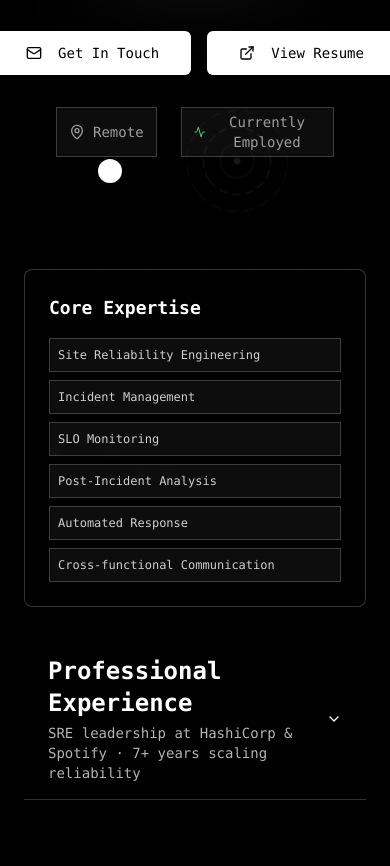
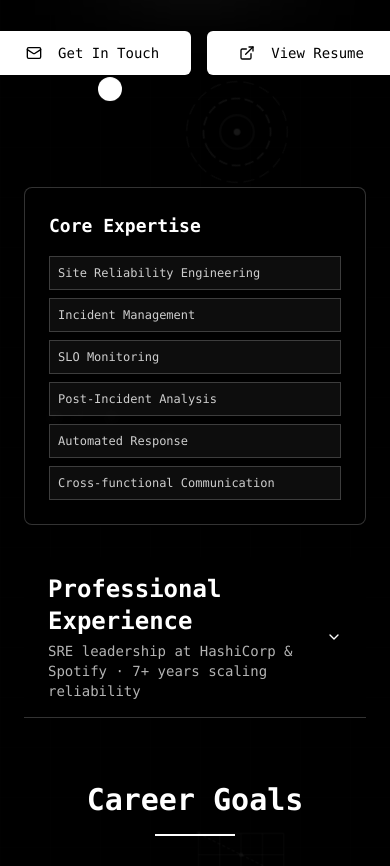
Before and after one commit to Dbochman/personal-website, a React (Vite) app: page / in a window 390 px wide. Shown: the part 953-1819 px from the top of the page. Built offline with nearby package versions, Linux system fonts and the light colour scheme.

Commit message:
Remove sidebar sections from mobile view
Removed "Status" and "Get In Touch" sections from the mobile view in addition to the desktop view.

```diff
--- a/src/pages/Index.tsx
+++ b/src/pages/Index.tsx
@@ -2,7 +2,7 @@
 import { Card, CardContent, CardDescription, CardHeader, CardTitle } from "@/components/ui/card";
 import { Badge } from "@/components/ui/badge";
 import { Button } from "@/components/ui/button";
-import { Mail, ExternalLink, MapPin, Activity } from "lucide-react";
+import { Mail, ExternalLink } from "lucide-react";
 import { Accordion } from "@/components/ui/accordion";
 import { useParallax } from "@/hooks/useParallax";
 import SimpleTriangle from "@/components/icons/SimpleTriangle";
@@ -223,17 +223,6 @@ const Index = () => {
               </Button>
             </a>
             </div>
-
-            <div className="flex justify-center gap-6 text-white/60 font-mono text-sm">
-              <div className="flex items-center gap-2 border border-white/20 px-3 py-1 bg-white/5">
-                <MapPin className="w-4 h-4" />
-                <span>Remote</span>
-              </div>
-              <div className="flex items-center gap-2 border border-white/20 px-3 py-1 bg-white/5">
-                <Activity className="w-4 h-4 text-green-400" />
-                <span>Currently Employed</span>
-              </div>
-            </div>
           </div>
         </div>
       </section>
```
